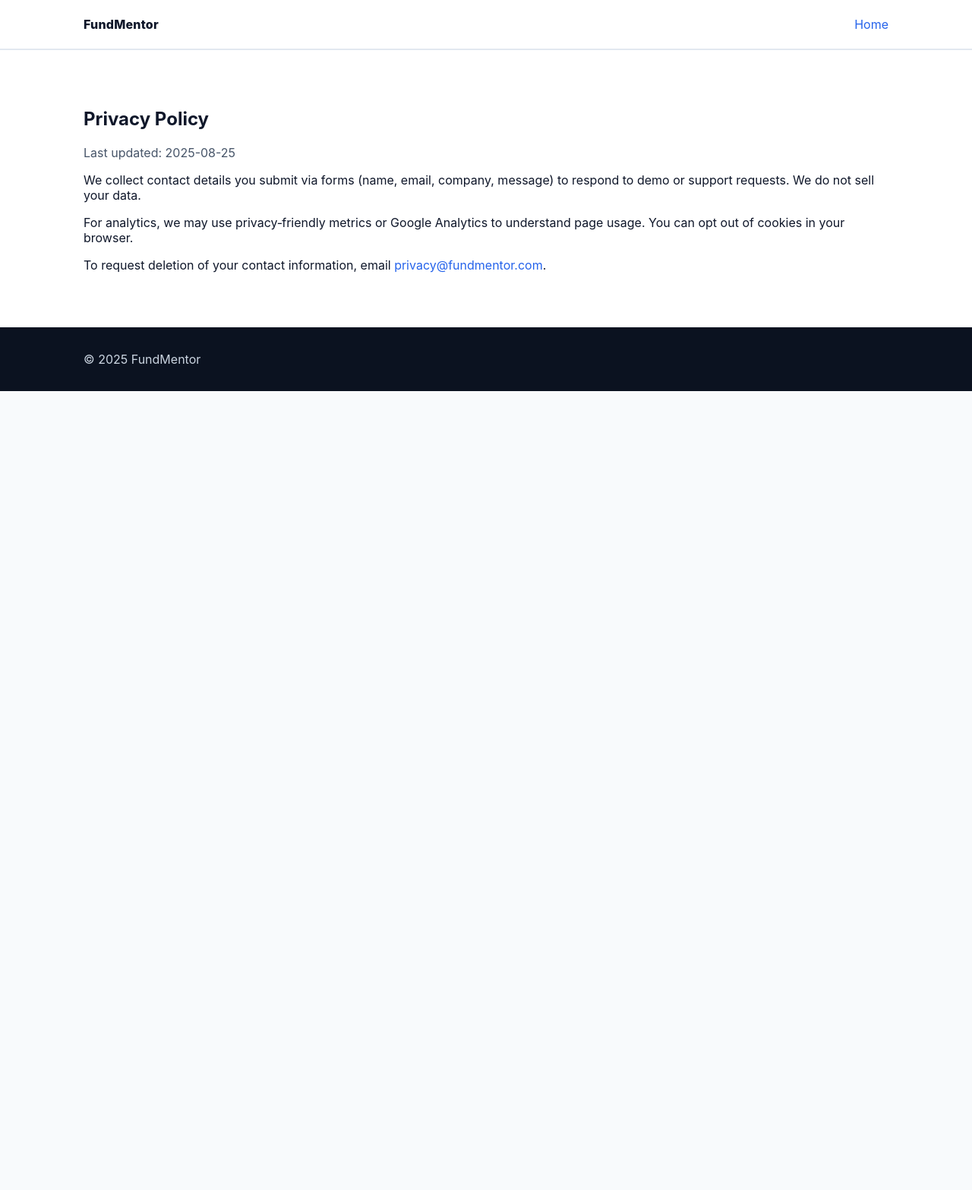
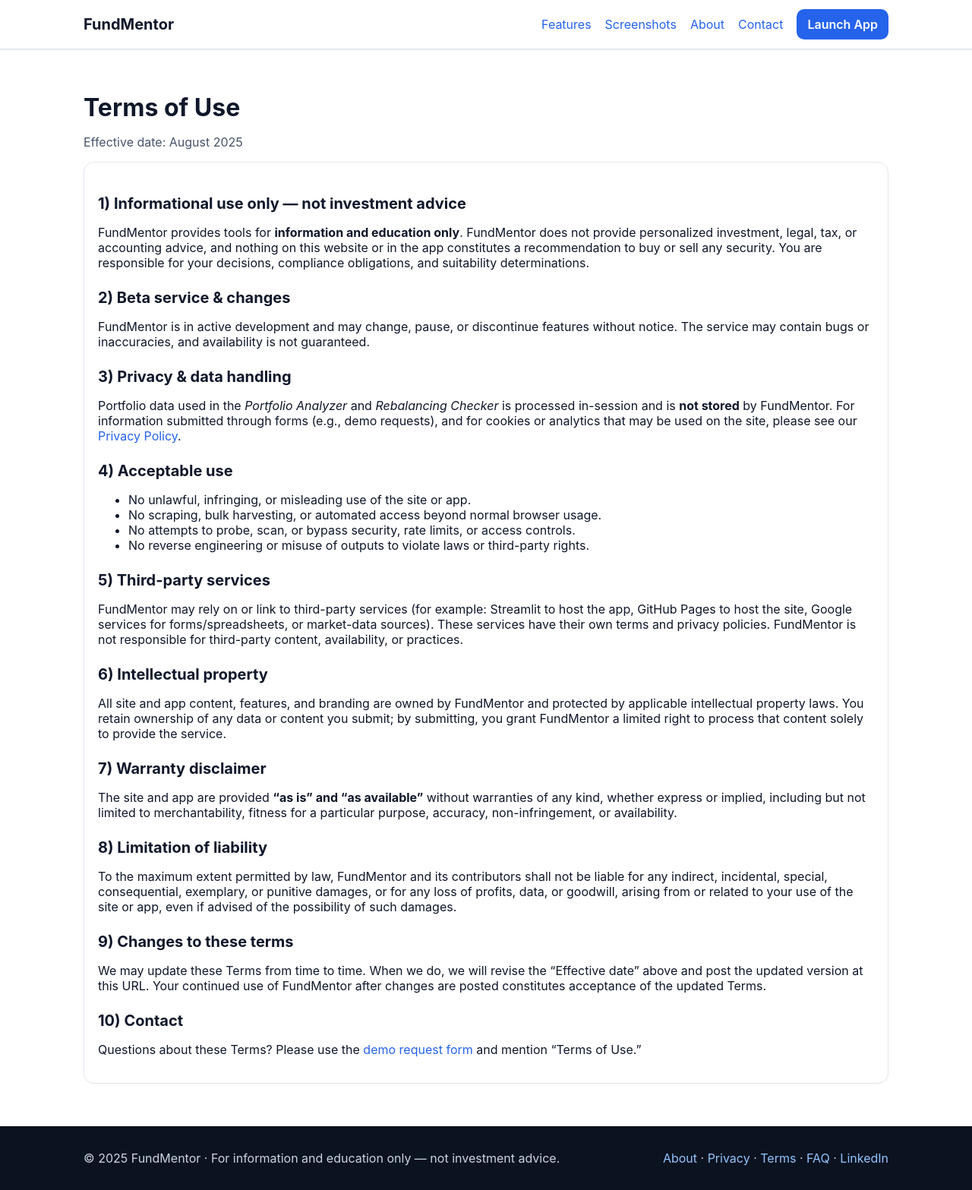
Before and after one commit to saadbashir91/FundMentor, a plain HTML site: page privacy.html in a window 1280 px wide. Shown: the whole page at 76% size. Before the commit the page ends 800 px from the top, so only its background shows below. Drawn offline with Linux system fonts and the light colour scheme.

Commit message:
Update privacy.html

```diff
--- a/privacy.html
+++ b/privacy.html
@@ -1,51 +1,116 @@
 <!DOCTYPE html>
 <html lang="en">
 <head>
-  <meta charset="utf-8"><meta name="viewport" content="width=device-width, initial-scale=1">
-  <title>Privacy Policy — FundMentor</title>
-  <meta name="robots" content="noindex">
+  <meta charset="utf-8">
+  <meta name="viewport" content="width=device-width, initial-scale=1">
+  <title>Terms of Use — FundMentor</title>
+  <meta name="description" content="Terms of Use for FundMentor — informational tools, acceptable use, data handling, disclaimers, and limitations.">
+  <link rel="canonical" href="https://saadbashir91.github.io/FundMentor/terms.html">
+  <meta property="og:title" content="Terms of Use — FundMentor">
+  <meta property="og:description" content="Please read these terms before using FundMentor. FundMentor provides informational tools only; not investment advice.">
+  <meta property="og:type" content="website">
+  <meta property="og:url" content="https://saadbashir91.github.io/FundMentor/terms.html">
+  <meta property="og:image" content="https://saadbashir91.github.io/FundMentor/og-image.png">
+  <link rel="icon" type="image/png" href="favicon.png">
   <style>
-  :root { --bg:#0b1220; --ink:#0f172a; --text:#0f172a; --muted:#475569; --brand:#2563eb; --brand2:#10b981; --card:#ffffff; }
-  *{box-sizing:border-box} body{margin:0;font-family:Inter,system-ui,-apple-system,Segoe UI,Roboto,Helvetica,Arial,sans-serif;color:#0f172a;background:#f8fafc}
+    :root { --bg:#0b1220; --ink:#0f172a; --muted:#475569; --brand:#2563eb; }
+    *{box-sizing:border-box}
+    body{margin:0;font-family:Inter,system-ui,-apple-system,Segoe UI,Roboto,Helvetica,Arial,sans-serif;color:#0f172a;background:#f8fafc}
     a{color:var(--brand);text-decoration:none}
     header{position:sticky;top:0;background:#ffffffee;backdrop-filter:saturate(180%) blur(10px);border-bottom:1px solid #e2e8f0;z-index:10}
     .wrap{max-width:1100px;margin:0 auto;padding:0 20px}
     nav{display:flex;align-items:center;justify-content:space-between;height:64px}
-  nav .logo{font-weight:800;letter-spacing:.2px}
     nav ul{list-style:none;display:flex;gap:18px;margin:0;padding:0}
     nav a.btn{padding:10px 14px;border-radius:10px;background:var(--brand);color:#fff;font-weight:600}
-  .hero{padding:72px 0 36px;background:linear-gradient(180deg,#ffffff, #f1f5f9)}
-  .hero h1{font-size:42px;line-height:1.15;margin:0 0 10px}
-  .hero p{font-size:18px;color:#334155;max-width:680px}
-  .cta{display:flex;gap:12px;margin-top:18px;flex-wrap:wrap}
-  .cta a{padding:12px 16px;border-radius:12px;font-weight:700}
-  .cta .primary{background:var(--brand);color:#fff}
-  .cta .ghost{border:1px solid #cbd5e1;color:#0f172a}
+    nav .brand{display:flex;align-items:center;gap:10px;font-weight:bold;font-size:20px;color:#0f172a !important;text-decoration:none}
+    nav .brand:visited, nav .brand:hover, nav .brand:active{color:#0f172a !important;text-decoration:none}
+
     section{padding:56px 0;border-top:1px solid #e2e8f0;background:#fff}
-  h2{font-size:28px;margin:0 0 16px}
-  .grid{display:grid;grid-template-columns:repeat(3,minmax(0,1fr));gap:18px}
+    h1{font-size:32px;margin:0 0 10px}
+    h2{font-size:20px;margin:24px 0 8px}
+    p, li{color:#0f172a}
+    .muted{color:#475569}
     .card{background:#fff;border:1px solid #e2e8f0;border-radius:14px;padding:18px;box-shadow:0 1px 2px rgba(2,6,23,.04)}
-  .muted{color:#475569}
-  .features .card h3{margin:0 0 8px}
-  .screens img{width:100%;border-radius:12px;border:1px solid #e2e8f0;background:#fff}
-  .two{display:grid;grid-template-columns:1fr 1fr;gap:22px}
-  form{display:grid;gap:12px}
-  input, textarea{padding:12px 12px;border:1px solid #cbd5e1;border-radius:12px;font-size:16px}
-  button{border:0;background:var(--brand);color:white;padding:12px 16px;border-radius:12px;font-weight:700;cursor:pointer}
+
     footer{padding:32px 0;background:#0b1220;color:#cbd5e1}
     footer a{color:#93c5fd}
-  @media (max-width:900px){.grid{grid-template-columns:1fr 1fr}.two{grid-template-columns:1fr}}
-  @media (max-width:640px){.grid{grid-template-columns:1fr}.hero h1{font-size:34px}}
   </style>
 </head>
 <body>
-<header><div class="wrap"><nav><div class="logo">FundMentor</div><ul><li><a href="/">Home</a></li></ul></nav></div></header>
-<section><div class="wrap">
-  <h1>Privacy Policy</h1>
-  <p class="muted">Last updated: 2025-08-25</p>
-  <p>We collect contact details you submit via forms (name, email, company, message) to respond to demo or support requests. We do not sell your data.</p>
-  <p>For analytics, we may use privacy‑friendly metrics or Google Analytics to understand page usage. You can opt out of cookies in your browser.</p>
-  <p>To request deletion of your contact information, email <a href="mailto:privacy@fundmentor.com">privacy@fundmentor.com</a>.</p>
-</div></section>
-<footer><div class="wrap"><div>© 2025 FundMentor</div></div></footer>
-</body></html>
+
+<header>
+  <div class="wrap">
+    <nav>
+      <a href="index.html" class="brand"><span>FundMentor</span></a>
+      <ul>
+        <li><a href="index.html#features">Features</a></li>
+        <li><a href="index.html#screens">Screenshots</a></li>
+        <li><a href="about.html">About</a></li>
+        <li><a href="index.html#contact">Contact</a></li>
+        <li><a class="btn" href="https://fundmentor.streamlit.app/" target="_blank" rel="noopener">Launch App</a></li>
+      </ul>
+    </nav>
+  </div>
+</header>
+
+<section>
+  <div class="wrap">
+    <h1>Terms of Use</h1>
+    <p class="muted">Effective date: August 2025</p>
+
+    <div class="card">
+      <h2>1) Informational use only — not investment advice</h2>
+      <p>FundMentor provides tools for <strong>information and education only</strong>. FundMentor does not provide personalized investment, legal, tax, or accounting advice, and nothing on this website or in the app constitutes a recommendation to buy or sell any security. You are responsible for your decisions, compliance obligations, and suitability determinations.</p>
+
+      <h2>2) Beta service & changes</h2>
+      <p>FundMentor is in active development and may change, pause, or discontinue features without notice. The service may contain bugs or inaccuracies, and availability is not guaranteed.</p>
+
+      <h2>3) Privacy & data handling</h2>
+      <p>Portfolio data used in the <em>Portfolio Analyzer</em> and <em>Rebalancing Checker</em> is processed in-session and is <strong>not stored</strong> by FundMentor. For information submitted through forms (e.g., demo requests), and for cookies or analytics that may be used on the site, please see our <a href="privacy.html">Privacy Policy</a>.</p>
+
+      <h2>4) Acceptable use</h2>
+      <ul class="muted">
+        <li>No unlawful, infringing, or misleading use of the site or app.</li>
+        <li>No scraping, bulk harvesting, or automated access beyond normal browser usage.</li>
+        <li>No attempts to probe, scan, or bypass security, rate limits, or access controls.</li>
+        <li>No reverse engineering or misuse of outputs to violate laws or third-party rights.</li>
+      </ul>
+
+      <h2>5) Third-party services</h2>
+      <p>FundMentor may rely on or link to third-party services (for example: Streamlit to host the app, GitHub Pages to host the site, Google services for forms/spreadsheets, or market-data sources). These services have their own terms and privacy policies. FundMentor is not responsible for third-party content, availability, or practices.</p>
+
+      <h2>6) Intellectual property</h2>
+      <p>All site and app content, features, and branding are owned by FundMentor and protected by applicable intellectual property laws. You retain ownership of any data or content you submit; by submitting, you grant FundMentor a limited right to process that content solely to provide the service.</p>
+
+      <h2>7) Warranty disclaimer</h2>
+      <p>The site and app are provided <strong>“as is” and “as available”</strong> without warranties of any kind, whether express or implied, including but not limited to merchantability, fitness for a particular purpose, accuracy, non-infringement, or availability.</p>
+
+      <h2>8) Limitation of liability</h2>
+      <p>To the maximum extent permitted by law, FundMentor and its contributors shall not be liable for any indirect, incidental, special, consequential, exemplary, or punitive damages, or for any loss of profits, data, or goodwill, arising from or related to your use of the site or app, even if advised of the possibility of such damages.</p>
+
+      <h2>9) Changes to these terms</h2>
+      <p>We may update these Terms from time to time. When we do, we will revise the “Effective date” above and post the updated version at this URL. Your continued use of FundMentor after changes are posted constitutes acceptance of the updated Terms.</p>
+
+      <h2>10) Contact</h2>
+      <p>Questions about these Terms? Please use the <a href="index.html#contact">demo request form</a> and mention “Terms of Use.”</p>
+    </div>
+  </div>
+</section>
+
+<footer>
+  <div class="wrap">
+    <div style="display:flex;justify-content:space-between;gap:14px;flex-wrap:wrap">
+      <div>© 2025 FundMentor · For information and education only — not investment advice.</div>
+      <div>
+        <a href="about.html">About</a> ·
+        <a href="privacy.html">Privacy</a> ·
+        <a href="terms.html">Terms</a> ·
+        <a href="faq.html">FAQ</a> ·
+        <a href="https://www.linkedin.com/company/fundmentorportfolioplanning/" target="_blank" rel="noopener">LinkedIn</a>
+      </div>
+    </div>
+  </div>
+</footer>
+
+</body>
+</html>
```
Lines whose indentation alone changed are shown as unchanged.
